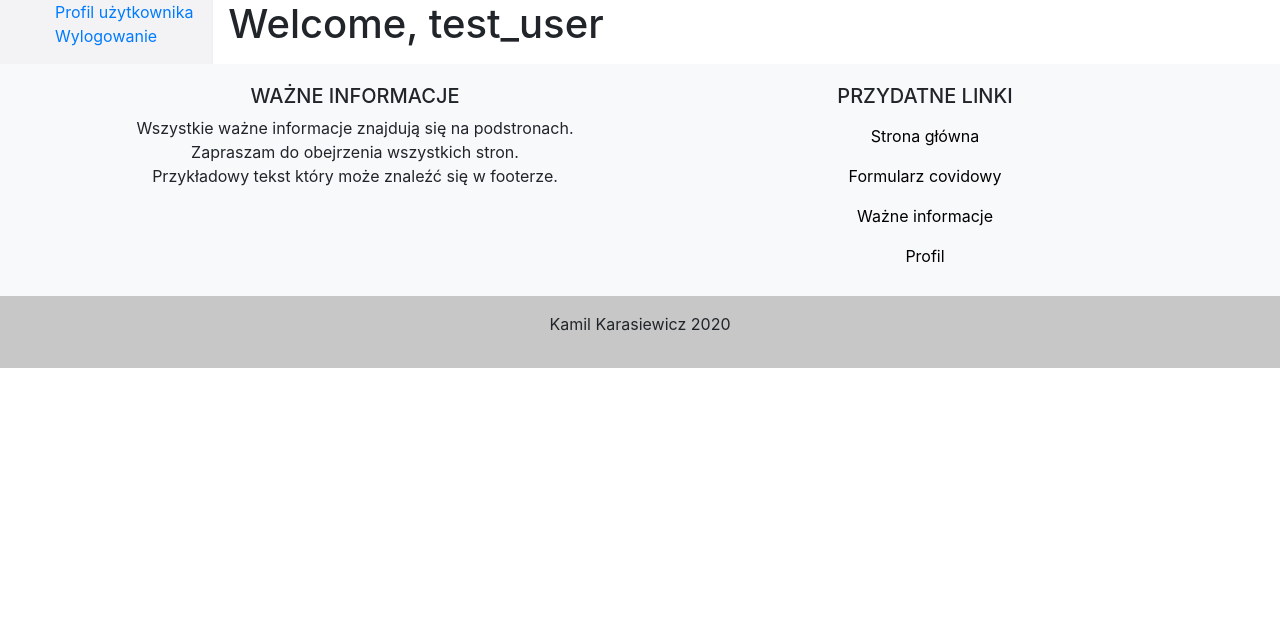
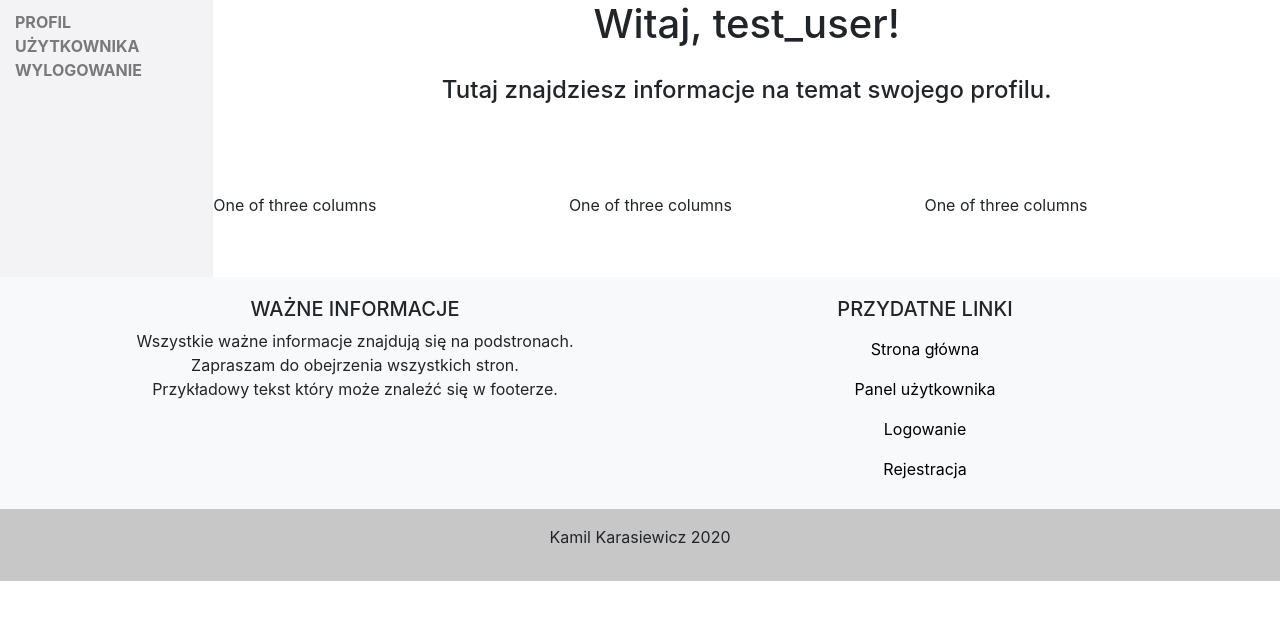
Before and after one commit to maxkonar/Python-projekt-zaliczeniowy, a Flask app: page /dashboard in a window 1280 px wide. Shown: the part 105-725 px from the top of the page. Run offline with Flask 2, Linux system fonts and the light colour scheme; a user stored in the database is signed in; some libraries are stand-ins or nearby versions.

Commit message:
Add new elements

```diff
--- a/app.py
+++ b/app.py
@@ -12,7 +12,7 @@ app = Flask(__name__)
 app.config['SECRET_KEY'] = '123456'
 app.config['SQLALCHEMY_DATABASE_URI'] = 'sqlite:///database.sqlite3'
 app.config['SQLALCHEMY_TRACK_MODIFICATIONS'] = False
-app.permanent_session_lifetime = timedelta(minutes=5)
+app.permanent_session_lifetime = timedelta(minutes=10)
 Bootstrap(app)
 db = SQLAlchemy(app)
 login_manager = LoginManager()
--- a/static/styles/style.css
+++ b/static/styles/style.css
@@ -32,3 +32,20 @@ li {
     background-color: rgba(240, 241, 243, 0.8);
     border-right: 2px solid rgba(240, 241, 243, 0.9);
 }
+
+.sidebar ul {
+    padding: 10px 0px;
+}
+
+.sidebar ul li a {
+    text-transform: uppercase;
+    font-weight: bold;
+    color: rgba(0,0,0,.5);
+}
+.info-banner h4 {
+    text-align:center;
+}
+
+.page-header {
+    text-align:center;
+}
--- a/templates/base.html
+++ b/templates/base.html
@@ -54,9 +54,9 @@
       </div>
       <div id="myLinks">
         <a href="/">Strona główna</a>
-        <a href="/">Formularz covidowy</a>
-        <a href="/">Ważne informacje</a>
-        <a href="/">Profil</a>
+        <a href="/dashboard">Panel użytkownika</a>
+        <a href="/login">Logowanie</a>
+        <a href="/signup">Rejestracja</a>
       </div>
     </section>
   </header>
@@ -87,25 +87,23 @@
             Przykładowy tekst który może znaleźć się w footerze.
         </p>
       </div>
-      <!--Grid column-->
 
-      <!--Grid column-->
       <div class="col-lg-6  column-useful-links">
         <h5 class="text-uppercase">Przydatne linki</h5>
 
         <ul class="list-unstyled mb-0">
-          <li>
-            <a class="nav-link" href="/">Strona główna<span class="sr-only">(current)</span></a>
-          </li>
-          <li>
-            <a class="nav-link" href="#">Formularz covidowy</a>
-          </li>
-          <li>
-            <a class="nav-link" href="#">Ważne informacje</a>
-          </li>
-          <li>
-            <a class="nav-link" href="/login">Profil</a>
-          </li>
+         <li class="nav-item">
+             <a class="nav-link" href="/">Strona główna</a>
+         </li>
+            <li class="nav-item">
+                <a class="nav-link" href="/dashboard">Panel użytkownika</a>
+            </li>
+            <li class="nav-item">
+                <a class="nav-link" href="/login">Logowanie</a>
+            </li>
+            <li class="nav-item">
+                <a class="nav-link" href="/signup">Rejestracja</a>
+            </li>
         </ul>
       </div>
     </div>
--- a/templates/dashboard.html
+++ b/templates/dashboard.html
@@ -14,9 +14,24 @@ Panel użytkownika
           </ul>
         </div>
         <div class="col-sm-10 main">
-          <h1 class="page-header">Welcome, {{ name }}</h1>
+          <h1 class="page-header">Witaj, {{ name }}!</h1>
           <div class="content">
-
+            <div class="info-banner">
+              <h4>Tutaj znajdziesz informacje na temat swojego profilu.</h4>
+            </div>
+            <div class="profil-information">
+              <div class="row">
+                <div class="col-sm">
+                  One of three columns
+                </div>
+                <div class="col-sm">
+                  One of three columns
+                </div>
+                <div class="col-sm">
+                  One of three columns
+                </div>
+              </div>
+            </div>
           </div>
         </div>
       </div>
```
Also changed, not shown: database.sqlite3.
